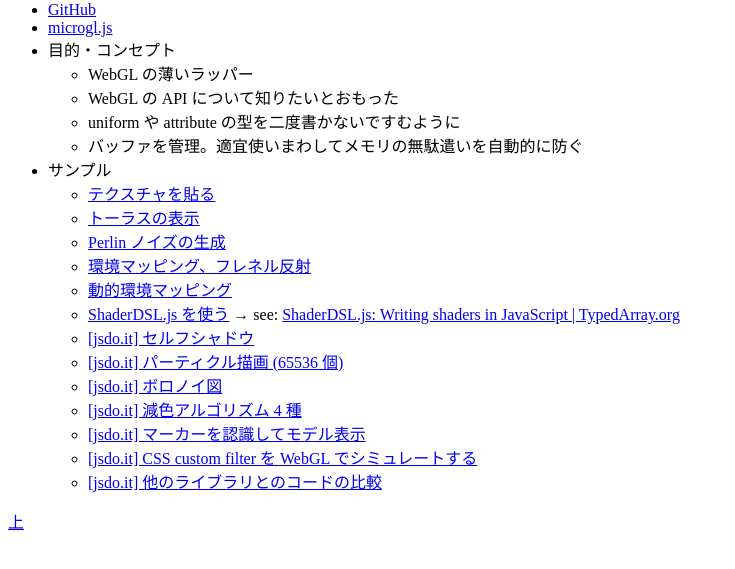
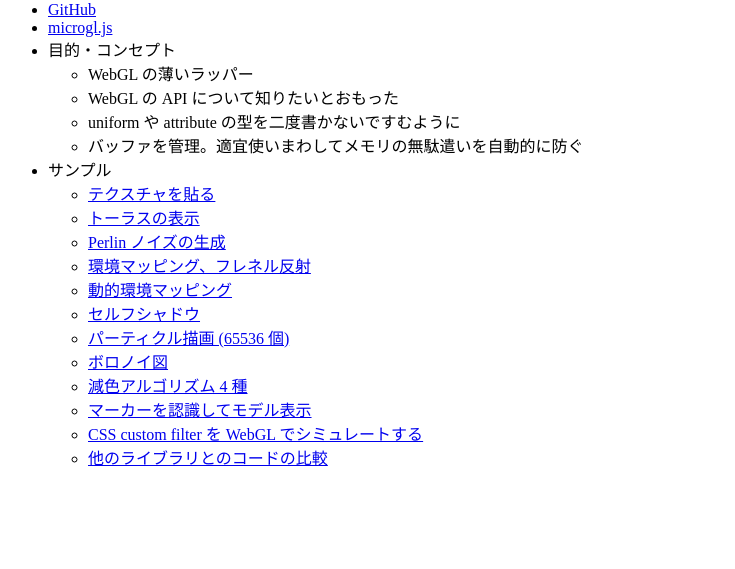
Before and after one commit to xl1/microgl, a website: page index.html in a window 1280 px wide. Shown: the part 79-648 px from the top of the page, without its empty margins (0-735 px from the left). Drawn offline with Linux system fonts and the light colour scheme.

Commit message:
Update links

```diff
--- a/index.html
+++ b/index.html
@@ -20,15 +20,13 @@
       <li><a href="sample/noise.html">Perlin ノイズの生成</a></li>
       <li><a href="sample/cubemap.html">環境マッピング、フレネル反射</a></li>
       <li><a href="sample/cubemap_dynamic.html">動的環境マッピング</a></li>
-      <li><a href="sample/shaderdsl.html">ShaderDSL.js を使う</a> → see: <a href="http://typedarray.org/shaderdsl-js-javascript-based-dsls-for-gpu-shaders/">ShaderDSL.js: Writing shaders in JavaScript | TypedArray.org</a></li>
-      <li><a href="http://jsdo.it/xl1/8MfT">[jsdo.it] セルフシャドウ</a></li>
-      <li><a href="http://jsdo.it/xl1/ip7z">[jsdo.it] パーティクル描画 (65536 個)</a></li>
-      <li><a href="http://jsdo.it/xl1/oXyd">[jsdo.it] ボロノイ図</a></li>
-      <li><a href="http://jsdo.it/xl1/aHp2">[jsdo.it] 減色アルゴリズム 4 種</a></li>
-      <li><a href="http://jsdo.it/xl1/8YIL">[jsdo.it] マーカーを認識してモデル表示</a></li>
-      <li><a href="http://jsdo.it/xl1/2Ckz">[jsdo.it] CSS custom filter を WebGL でシミュレートする</a></li>
-      <li><a href="http://jsdo.it/xl1/35S6">[jsdo.it] 他のライブラリとのコードの比較</a></li>
+      <li><a href="https://xl1.github.io/jsdo/data/8MfT.html">セルフシャドウ</a></li>
+      <li><a href="https://xl1.github.io/jsdo/data/ip7z.html">パーティクル描画 (65536 個)</a></li>
+      <li><a href="https://xl1.github.io/jsdo/data/oXyd.html">ボロノイ図</a></li>
+      <li><a href="https://xl1.github.io/jsdo/data/aHp2.html">減色アルゴリズム 4 種</a></li>
+      <li><a href="https://xl1.github.io/jsdo/data/8YIL.html">マーカーを認識してモデル表示</a></li>
+      <li><a href="https://xl1.github.io/jsdo/data/2Ckz.html">CSS custom filter を WebGL でシミュレートする</a></li>
+      <li><a href="https://xl1.github.io/jsdo/data/35S6.html">他のライブラリとのコードの比較</a></li>
     </ul>
   </li>
 </ul>
-<p><a href="/">上</a></p>
```
